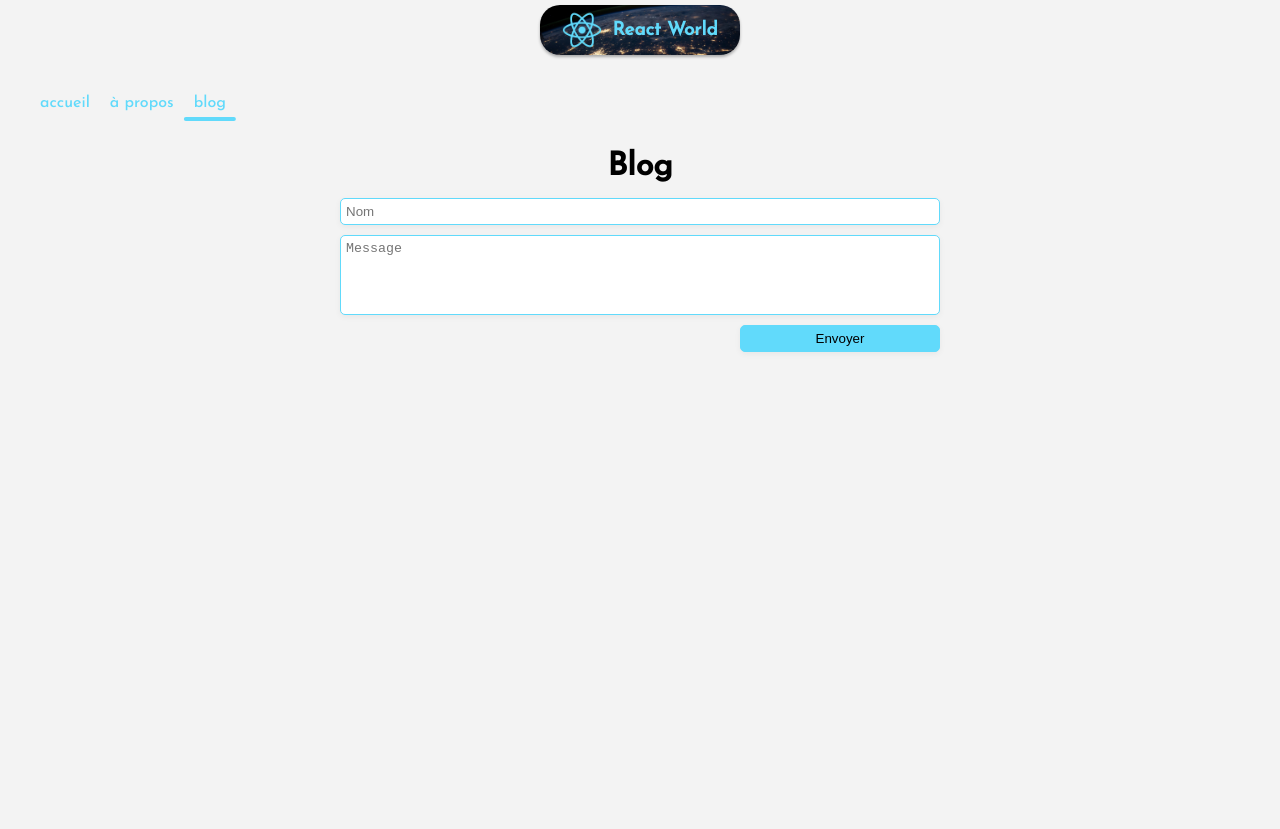
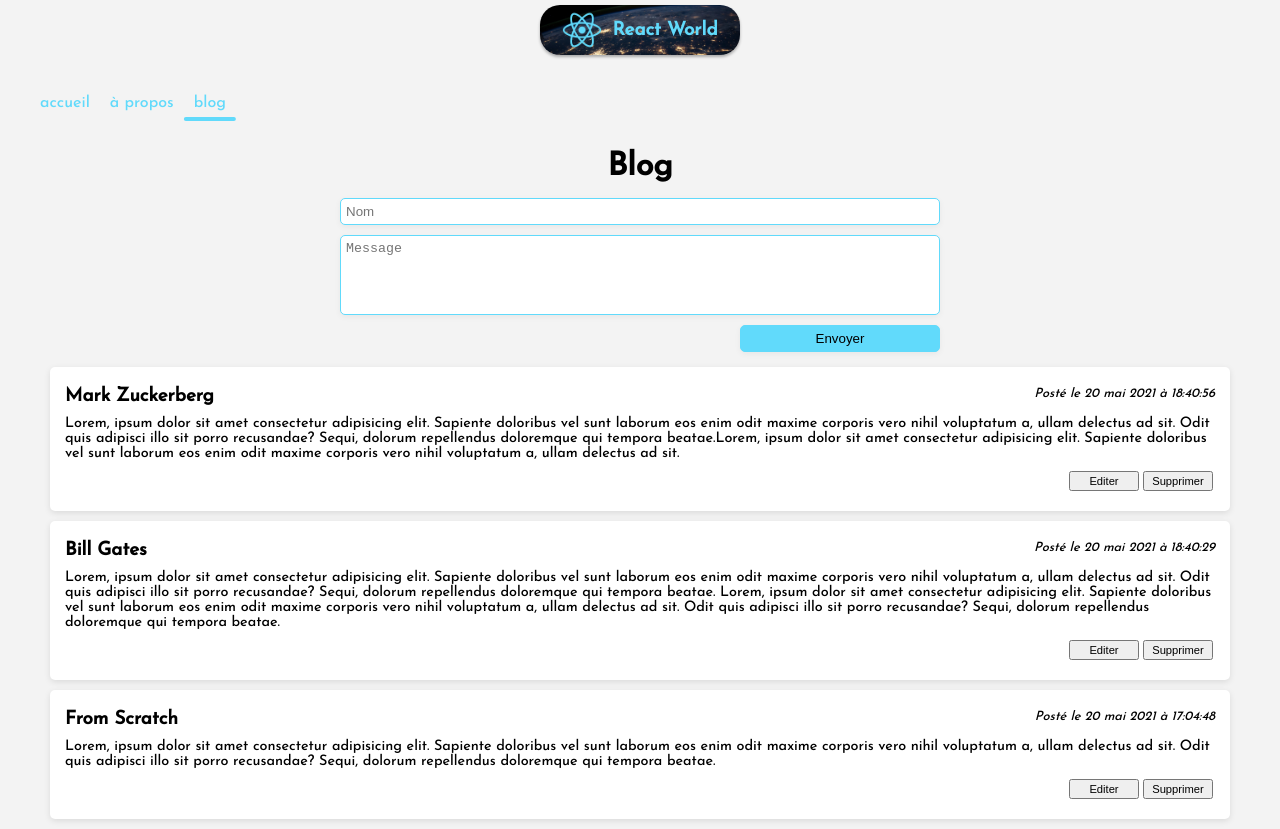
Before and after one commit to ZhannaZucher/Flags-Blog-cours-react, a React (Create React App) app: page /blog in a window 1280 px wide. Before the commit the page ends 800 px from the top, so only its background shows below. Built offline with nearby package versions, Linux system fonts and the light colour scheme; data requests are answered from the project's data file.

Commit message:
add logic for edit & delete posts

```diff
--- /dev/null
+++ b/src/components/Article.jsx
@@ -0,0 +1,75 @@
+import React, { useState } from "react"
+import axios from "axios"
+
+const Article = ({ article }) => {
+  const [isEditing, setIsEditing] = useState(false)
+  const [editContent, setEditContent] = useState("")
+
+  const dateFormater = (date) => {
+    let formatedDate = new Date(date).toLocaleDateString("fr-FR", {
+      year: "numeric",
+      month: "long",
+      day: "numeric",
+      hour: "numeric",
+      minute: "numeric",
+      second: "numeric",
+    })
+    return formatedDate
+  }
+
+  //update edited post in database
+  const handleEdit = () => {
+    //const pour stocker le post edité
+    const data = {
+      author: article.author,
+      content: editContent ? editContent : article.content,
+      date: article.date,
+      id: article.id,
+    }
+    //update du post dans le database
+    axios
+      .put("http://localhost:3004/articles/" + article.id, data)
+      .then(setIsEditing(false))
+  }
+
+  //delete post
+  const handleDelete = () => {
+    if (window.confirm("Voulez-vous vraiment supprimer cet article?")) {
+      axios.delete("http://localhost:3004/articles/" + article.id)
+      //on recharge la page pour maj des posts affichés:
+      window.location.reload()
+    }
+  }
+
+  return (
+    <article
+      className="article"
+      style={{ background: isEditing ? "#f3feff" : "white" }}
+    >
+      <div className="card-header">
+        <h3>{article.author}</h3>
+        <em>Posté le {dateFormater(article.date)}</em>
+      </div>
+      {isEditing ? (
+        <textarea
+          defaultValue={editContent ? editContent : article.content}
+          autoFocus
+          onChange={(e) => setEditContent(e.target.value)}
+        ></textarea>
+      ) : (
+        <p>{editContent ? editContent : article.content}</p>
+      )}
+      <div className="btn-container">
+        {isEditing ? (
+          <button onClick={() => handleEdit()}>Valider</button>
+        ) : (
+          <button onClick={() => setIsEditing(true)}>Editer</button>
+        )}
+
+        <button onClick={() => handleDelete()}>Supprimer</button>
+      </div>
+    </article>
+  )
+}
+
+export default Article
--- a/src/pages/Blog.jsx
+++ b/src/pages/Blog.jsx
@@ -1,17 +1,38 @@
-import { useState } from "react"
+import { useEffect, useState } from "react"
 import Logo from "../components/Logo"
 import Navigation from "../components/Navigation"
+import axios from "axios"
+import Article from "../components/Article"
 
 const Blog = () => {
   const [content, setContent] = useState("")
+  const [author, setAuthor] = useState("")
   const [error, setError] = useState(false)
+  const [blogData, setBlogData] = useState([])
+
+  const getData = () => {
+    axios
+      .get("http://localhost:3004/articles")
+      .then((res) => setBlogData(res.data))
+  }
+
+  useEffect(() => getData(), [])
 
   function handleSubmit(e) {
     e.preventDefault()
     if (content.length < 140) {
       setError(true)
     } else {
+      axios.post("http://localhost:3004/articles", {
+        author,
+        content,
+        date: Date.now(),
+      })
+      setContent("")
+      setAuthor("")
       setError(false)
+      // mise à jour de l'affichage des posts
+      getData()
     }
   }
   return (
@@ -20,15 +41,28 @@ const Blog = () => {
       <Navigation />
       <h1>Blog</h1>
       <form onSubmit={(e) => handleSubmit(e)}>
-        <input type="text" placeholder="Nom" />
+        <input
+          type="text"
+          placeholder="Nom"
+          value={author}
+          onChange={(e) => setAuthor(e.target.value)}
+        />
         <textarea
           style={{ border: error ? "1px solid red" : "1px solid #61dafb" }}
           placeholder="Message"
+          value={content}
           onChange={(e) => setContent(e.target.value)}
         ></textarea>
         {error && <p>Veuillez écrire un minimum de 140 caractères</p>}
         <input type="submit" value="Envoyer" />
       </form>
+      <ul>
+        {blogData
+          .sort((a, b) => b.date - a.date)
+          .map((article) => (
+            <Article key={article.id} article={article} />
+          ))}
+      </ul>
     </div>
   )
 }
```
Also changed, not shown: 1 other file (tests, documents, lock files or other folders).
